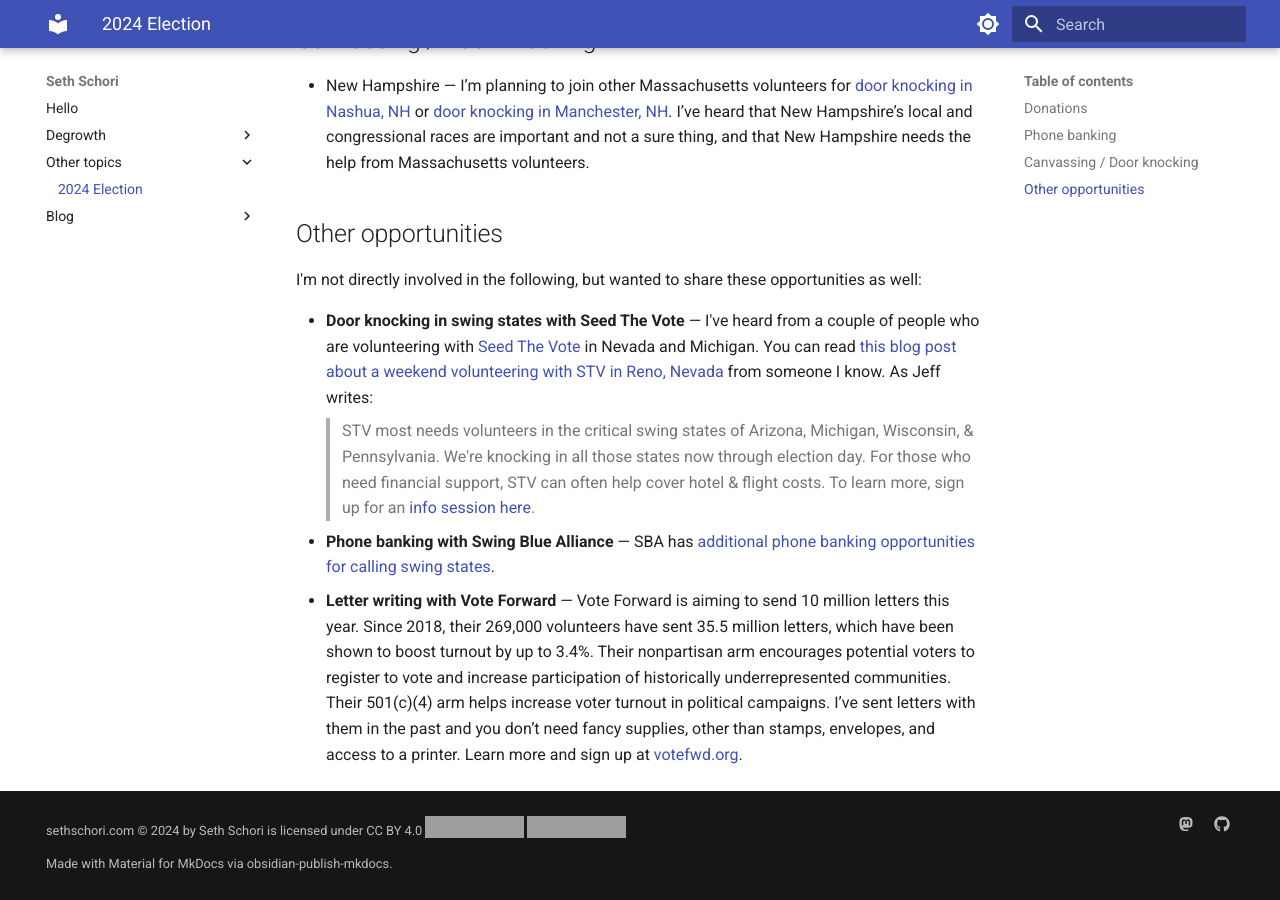
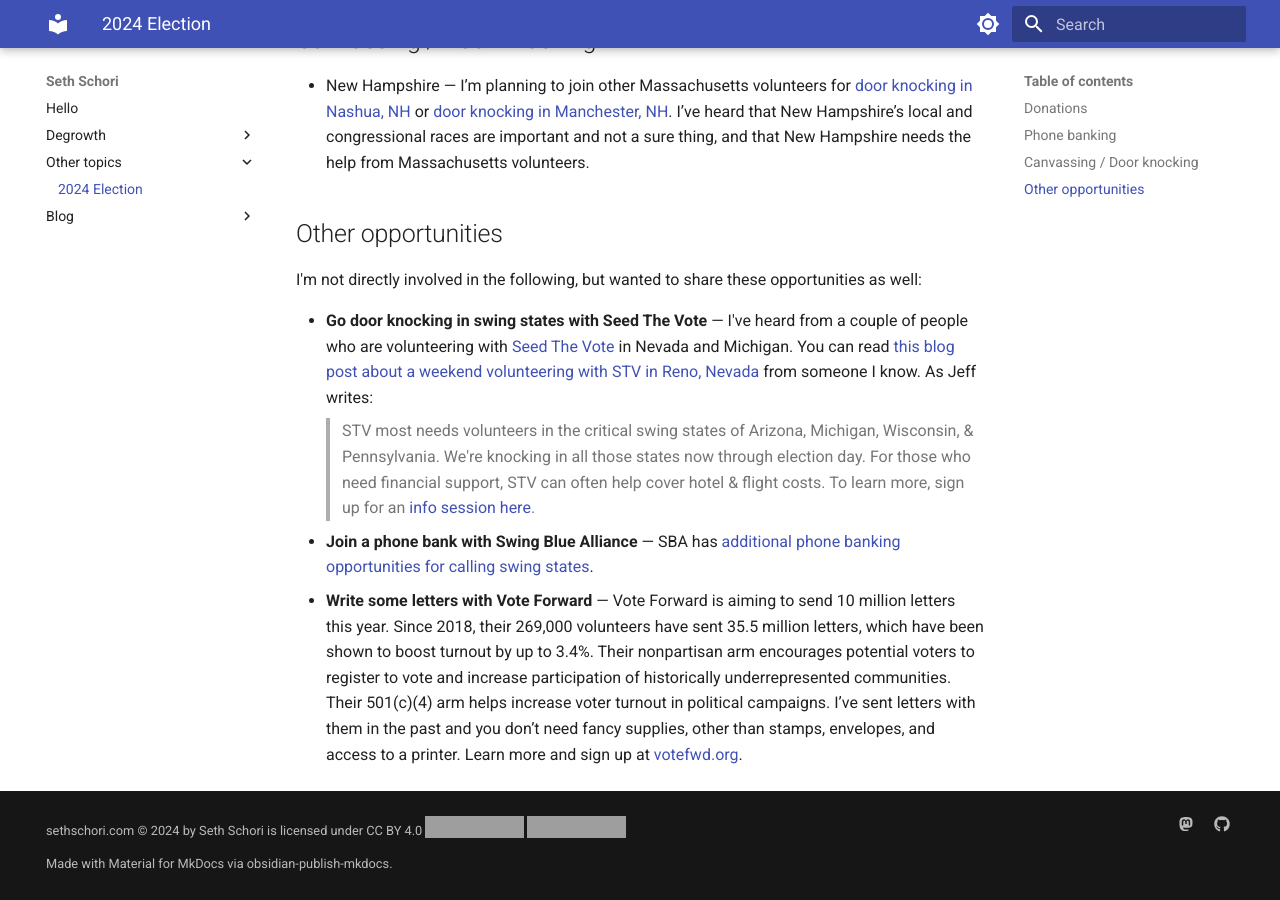
Before and after one commit to sethschori/sethschori.github.io, an MkDocs documentation site: the page built from docs/Other topics/2024 Election.md, in a window 1280 px wide and 900 px high, scrolled down 725 px. Built offline with MkDocs 1.6.1 and Material for MkDocs 9.7.7, drawn with Linux system fonts in a browser that asks for light colours; grey boxes are pictures that could not be loaded.

Commit message:
vault backup: 2024-09-17 22:54:06

```diff
--- a/docs/Other topics/2024 Election.md
+++ b/docs/Other topics/2024 Election.md
@@ -17,7 +17,7 @@
 
 I'm not directly involved in the following, but wanted to share these opportunities as well:
 
-- **Door knocking in swing states with Seed The Vote** — I've heard from a couple of people who are volunteering with [Seed The Vote](https://seedthevote.org/) in Nevada and Michigan. You can read [this blog post about a weekend volunteering with STV in Reno, Nevada](http://caelections.blogspot.com/2024/09/JK-Reno-STV.html) from someone I know. As Jeff writes:
+- **Go door knocking in swing states with Seed The Vote** — I've heard from a couple of people who are volunteering with [Seed The Vote](https://seedthevote.org/) in Nevada and Michigan. You can read [this blog post about a weekend volunteering with STV in Reno, Nevada](http://caelections.blogspot.com/2024/09/JK-Reno-STV.html) from someone I know. As Jeff writes:
   >STV most needs volunteers in the critical swing states of Arizona, Michigan, Wisconsin, & Pennsylvania. We're knocking in all those states now through election day. For those who need financial support, STV can often help cover hotel & flight costs. To learn more, sign up for an [info session here](https://www.mobilize.us/seedthevote/event/595794/).
-- **Phone banking with Swing Blue Alliance** — SBA has [additional phone banking opportunities for calling swing states](https://www.mobilize.us/swingbluealliance/).
-- **Letter writing with Vote Forward** — Vote Forward is aiming to send 10 million letters this year. Since 2018, their 269,000 volunteers have sent 35.5 million letters, which have been shown to boost turnout by up to 3.4%. Their nonpartisan arm encourages potential voters to register to vote and increase participation of historically underrepresented communities. Their 501(c)(4) arm helps increase voter turnout in political campaigns. I’ve sent letters with them in the past and you don’t need fancy supplies, other than stamps, envelopes, and access to a printer. Learn more and sign up at [votefwd.org](https://votefwd.org/).
+- **Join a phone bank with Swing Blue Alliance** — SBA has [additional phone banking opportunities for calling swing states](https://www.mobilize.us/swingbluealliance/).
+- **Write some letters with Vote Forward** — Vote Forward is aiming to send 10 million letters this year. Since 2018, their 269,000 volunteers have sent 35.5 million letters, which have been shown to boost turnout by up to 3.4%. Their nonpartisan arm encourages potential voters to register to vote and increase participation of historically underrepresented communities. Their 501(c)(4) arm helps increase voter turnout in political campaigns. I’ve sent letters with them in the past and you don’t need fancy supplies, other than stamps, envelopes, and access to a printer. Learn more and sign up at [votefwd.org](https://votefwd.org/).
```
Also changed, not shown: docs/.obsidian/plugins/obsidian-git/data.json, docs/.obsidian/workspace.json.
